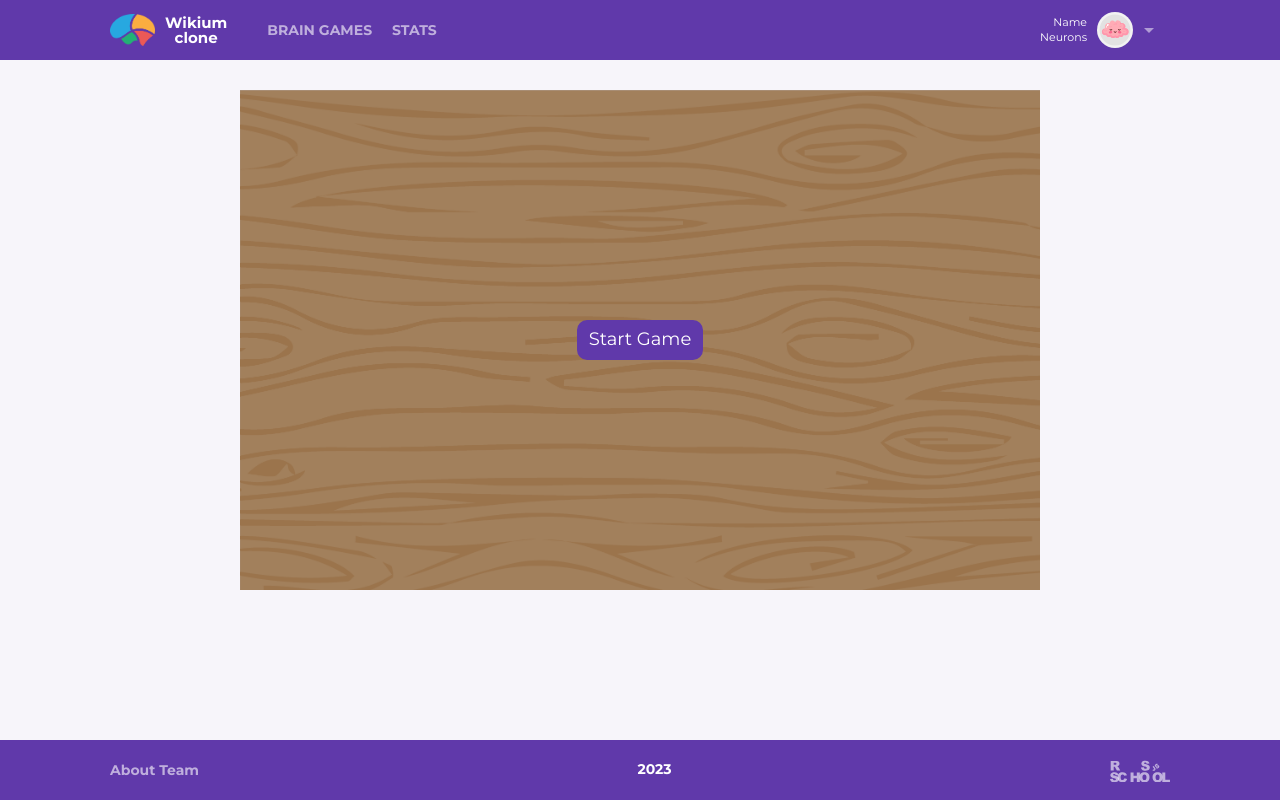
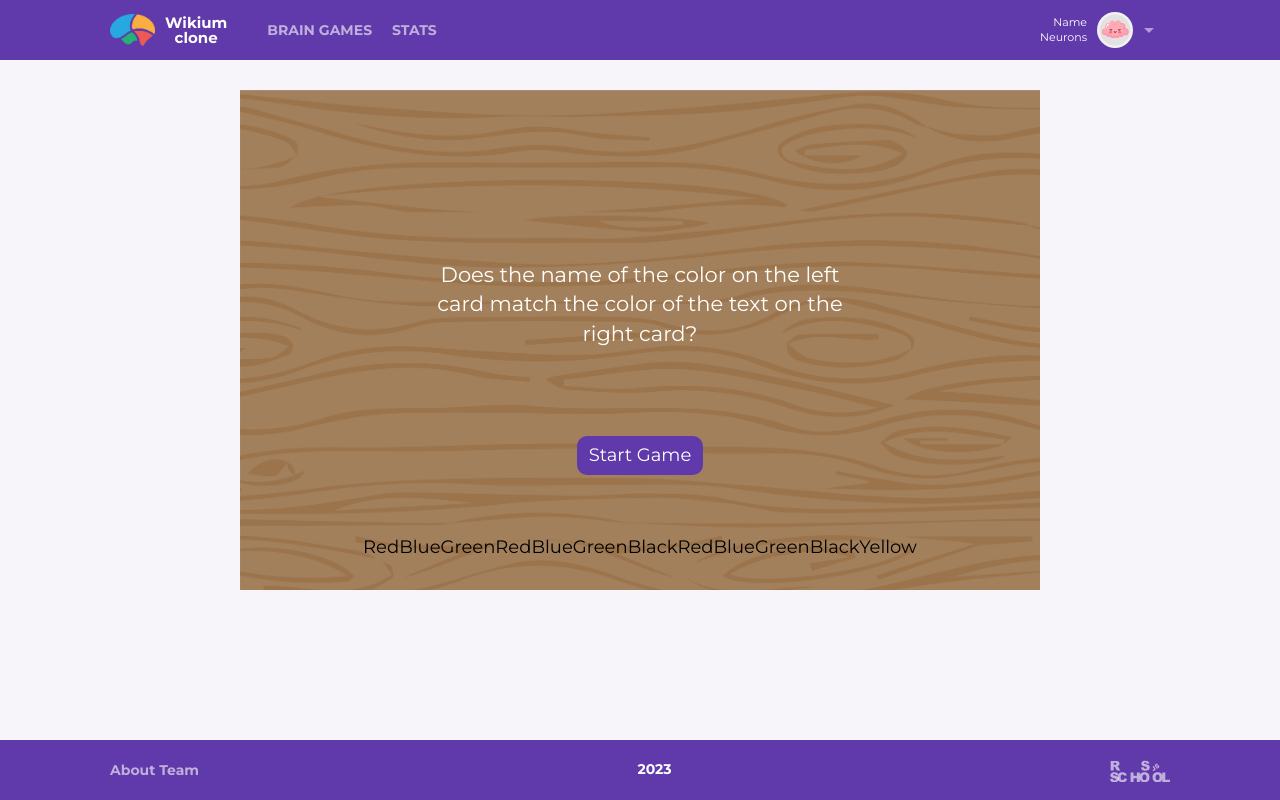
Before and after one commit to Ponomareva-Nina/Wikium-Clone, a React (Create React App) app in the folder client/: page /games/0 in a window 1280 px wide. Built offline with nearby package versions, Linux system fonts and the light colour scheme.

Commit message:
feat: initial add date for game with translation

```diff
--- a/client/src/games/ColorMatchGame/ColorMatchGame.module.scss
+++ b/client/src/games/ColorMatchGame/ColorMatchGame.module.scss
@@ -7,7 +7,9 @@
 .game_container {
     max-width: 80rem;
     min-height: 50rem;
+    height: 1px;
     margin: 0 auto;
+    padding: 3rem;
     background-image: url("./images/color-match-bg.png");
     background-repeat: no-repeat;
     background-size: cover;
@@ -16,5 +18,4 @@
     align-items: center;
     justify-content: center;
     gap: 3rem;
-    padding: 3rem;
   }
--- a/client/src/games/ColorMatchGame/ColorMatchGame.tsx
+++ b/client/src/games/ColorMatchGame/ColorMatchGame.tsx
@@ -1,11 +1,13 @@
 import cn from "classnames";
+// import { t } from "i18next";
+import { FC, PropsWithChildren } from "react";
 import { useTranslation } from "react-i18next";
-import { Button } from "../../components/UI";
 import styles from "./ColorMatchGame.module.scss";
+import { Rules } from "./components/Rules/Rules";
+import { LEVEL } from "./date";
 
-export const ColorMatchGame = () => {
+export const ColorMatchGame: FC<PropsWithChildren> = () => {
   const { t } = useTranslation();
-
   const playNext = () => {
     console.log("Lets play");
   };
@@ -13,7 +15,11 @@ export const ColorMatchGame = () => {
   return (
     <div className={cn(styles.container, styles.wrapper)}>
       <div className={cn(styles.game_container)}>
-        <Button onClick={playNext}>{t("gamesData.startGame")}</Button>
+        <Rules onClick={playNext} />
+        {LEVEL.map((item) => {
+          // console.log(t(item.words[0]));
+          return item.words.map((word) => t(word));
+        })}
       </div>
     </div>
   );
--- /dev/null
+++ b/client/src/games/ColorMatchGame/components/Rules/Rules.module.scss
@@ -0,0 +1,18 @@
+.container {
+    width: 60%;
+    height: 100%;
+    margin: 12rem 0 3rem;
+    display: flex;
+    flex-direction: column;
+    text-align: center;
+    align-items: center;
+    justify-content: space-between;
+}
+
+.description {
+    padding: 2rem 0;
+    font-size: 2.1rem;
+    font-weight: 400;
+    color: var(--font-secondary-color);
+
+}
--- a/client/src/games/ColorMatchGame/components/Rules/Rules.tsx
+++ b/client/src/games/ColorMatchGame/components/Rules/Rules.tsx
@@ -1,3 +1,20 @@
-export const Rules = () => {
-  return <div>Правила игры</div>;
+import { useTranslation } from "react-i18next";
+import cn from "classnames";
+import { FC, PropsWithChildren } from "react";
+import { Button } from "../../../../components/UI";
+import styles from "./Rules.module.scss";
+
+interface RulesProps {
+  onClick: () => void;
+}
+
+export const Rules: FC<PropsWithChildren<RulesProps>> = ({ onClick }) => {
+  const { t } = useTranslation();
+
+  return (
+    <div className={cn(styles.container)}>
+      <p className={cn(styles.description)}>{t("colorMatch.rules")}</p>
+      <Button onClick={onClick}>{t("gamesData.startGame")}</Button>
+    </div>
+  );
 };
--- /dev/null
+++ b/client/src/games/ColorMatchGame/date.ts
@@ -0,0 +1,34 @@
+export const LEVEL = [
+  {
+    level: 0,
+    colors: ["#FF0000", "#0000FF", "#008000"],
+    words: ["colorMatchData.red", "colorMatchData.blue", "colorMatchData.green"],
+    points: 200,
+    pointsOneNeuron: 50,
+  },
+  {
+    level: 1,
+    colors: ["#FF0000", "#0000FF", "#008000", "#000000"],
+    words: [
+      "colorMatchData.red",
+      "colorMatchData.blue",
+      "colorMatchData.green",
+      "colorMatchData.black",
+    ],
+    points: 205,
+    pointsOneNeuron: 45,
+  },
+  {
+    level: 2,
+    colors: ["#FF0000", "#0000FF", "#008000", "#000000", "#FFFF00"],
+    words: [
+      "colorMatchData.red",
+      "colorMatchData.blue",
+      "colorMatchData.green",
+      "colorMatchData.black",
+      "colorMatchData.yellow",
+    ],
+    points: 210,
+    pointsOneNeuron: 40,
+  },
+];
--- a/client/src/translation/en.json
+++ b/client/src/translation/en.json
@@ -83,6 +83,13 @@
       "creativeThinkSkill": "Visual and imaginative thinking",
       "creativeThinkSkillDescription": "Can come up with outlandish ideas",
       "rules": "Does the name of the color on the left card match the color of the text on the right card?"
+    },
+    "colorMatchData": {
+      "red": "Red",
+      "blue": "Blue",
+      "green": "Green",
+      "black": "Black",
+      "yellow": "Yellow"
     }
 
 }
--- a/client/src/translation/ru.json
+++ b/client/src/translation/ru.json
@@ -83,5 +83,12 @@
       "creativeThinkSkill": "Образное мышление",
       "creativeThinkSkillDescription": "Сможете придумывать небанальные идеи",
       "rules": "Совпадает ли название цвета на левой карточке с цветом текста на правой карточке?"
+    },
+    "colorMatchData": {
+      "red": "Красный",
+      "blue": "Синий",
+      "green": "Зеленый",
+      "black": "Черный",
+      "yellow": "Желтый"
     }
 }
```
